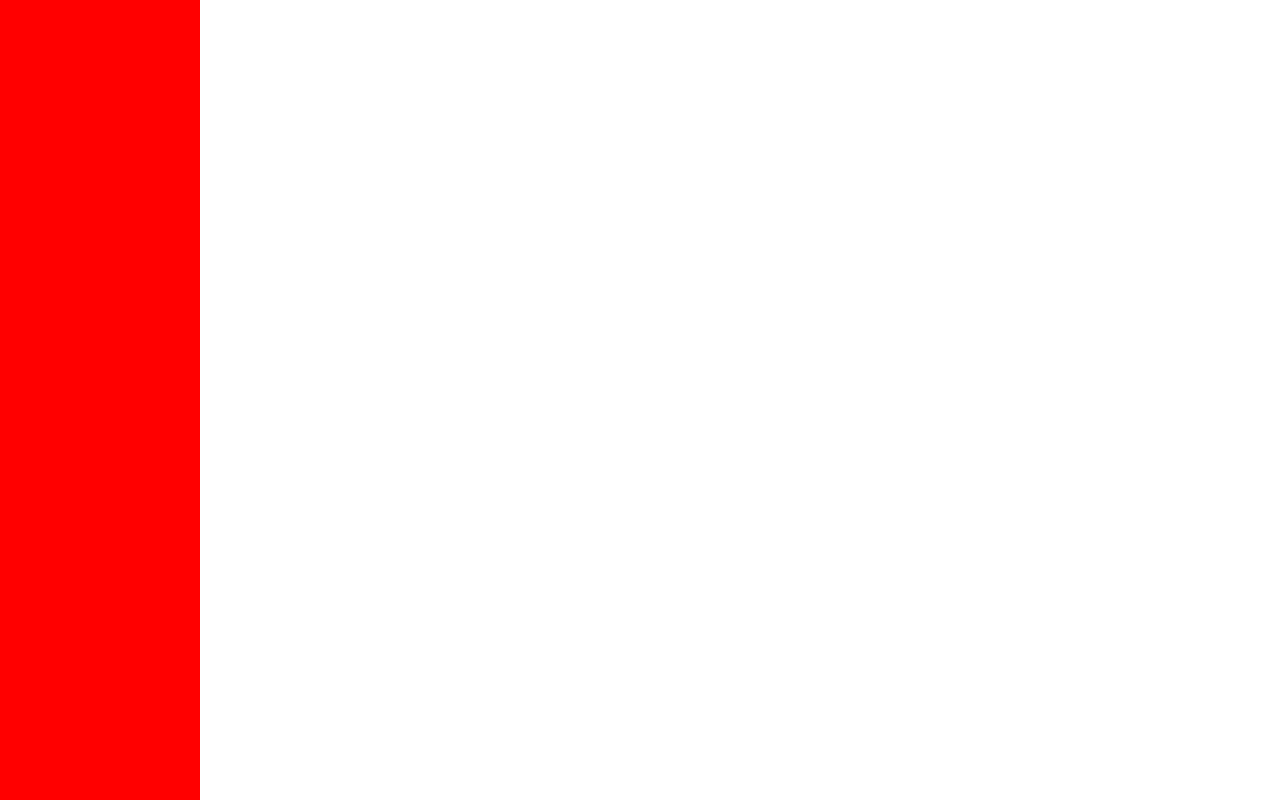
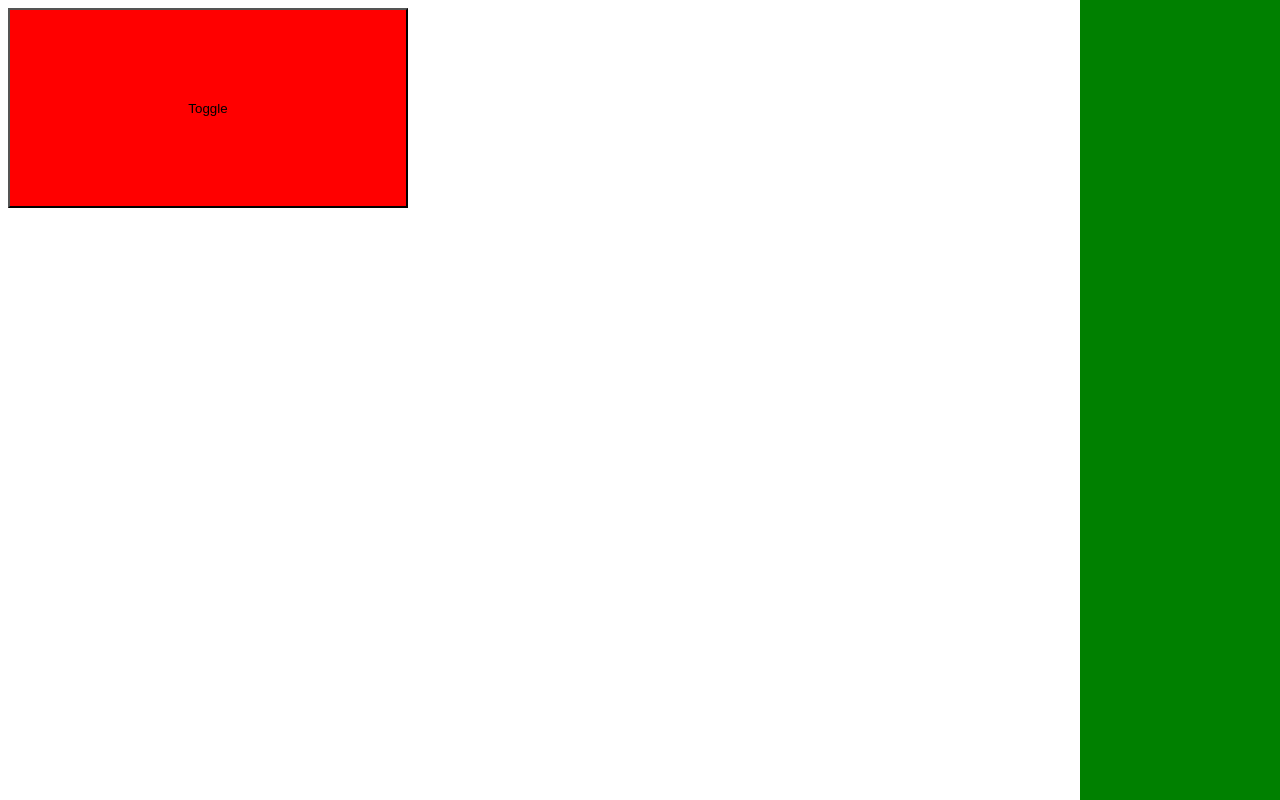
Before and after one commit to KrystianKaminski/js-oop, a plain HTML site: page index.html in a window 1280 px wide. Drawn offline with Linux system fonts and the light colour scheme.

Commit message:
Toggle button functionality

```diff
--- /dev/null
+++ b/ClickableButton.js
@@ -0,0 +1,27 @@
+function ClickableButton(label, handler) {
+    this.label = label
+    this.handler = handler
+
+    this.renderFunction()
+}
+
+
+ClickableButton.prototype.renderFunction = function () {
+    this.menuButton = document.createElement('button')
+
+    this.label = document.createTextNode(`${this.label}`)
+
+    this.menuButton.style.top = '200px'
+    this.menuButton.style.left = '200px'
+    this.menuButton.style.height = '200px'
+    this.menuButton.style.width = '400px'
+    this.menuButton.style.backgroundColor = 'red'
+
+    this.menuButton.addEventListener('click', () => {
+        this.handler (this.handler)
+    })
+
+    this.menuButton.appendChild(this.label)
+
+    document.body.appendChild(this.menuButton)
+}
--- a/script.js
+++ b/SideBarMenu.js
@@ -35,15 +35,6 @@ function SideBarMenu (color, direction) {
  }
 
  SideBarMenu.prototype.toggleMenu = function() {
-    if (this.isOpen === true) {
-        this.isOpen = false
-    } else {
-        this.isOpen = true
-    }
+    this.isOpen = !this.isOpen
     this.renderFunction()
 }
-
-
- const menu1 = new SideBarMenu()
- const menu2 = new SideBarMenu('green', 'right')
- menu2.toggleMenu()
--- a/index.html
+++ b/index.html
@@ -7,6 +7,16 @@
     <title>Document</title>
 </head>
 <body>
-    <script src="script.js"></script>
+    <script src="ClickableButton.js"></script>
+    <script src="SideBarMenu.js"></script>
+    <script>
+        const menu1 = new SideBarMenu()
+        const menu2 = new SideBarMenu('green', 'right')
+        menu1.toggleMenu()
+
+        const button = new ClickableButton(
+            'Toggle',
+            () => menu2.toggleMenu())
+    </script>
 </body>
 </html>
```
